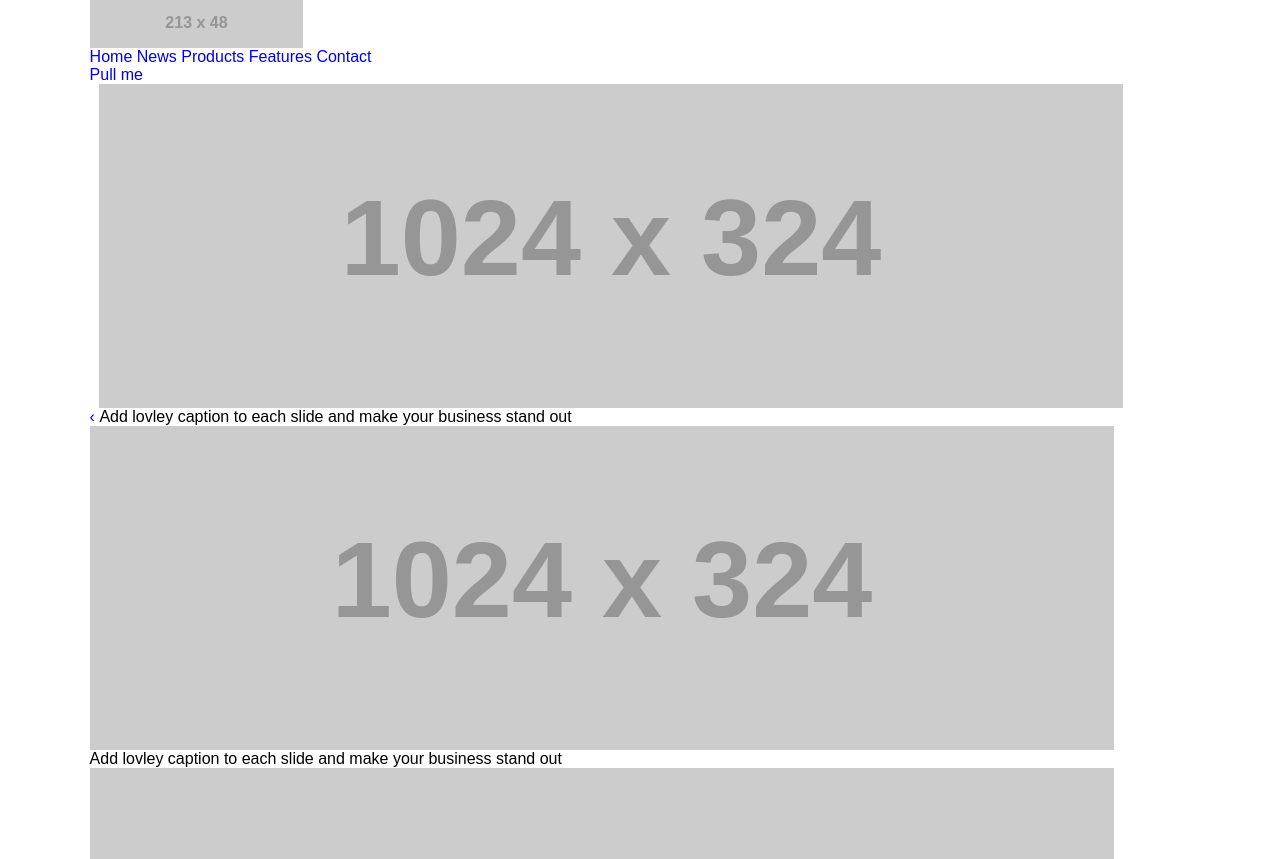
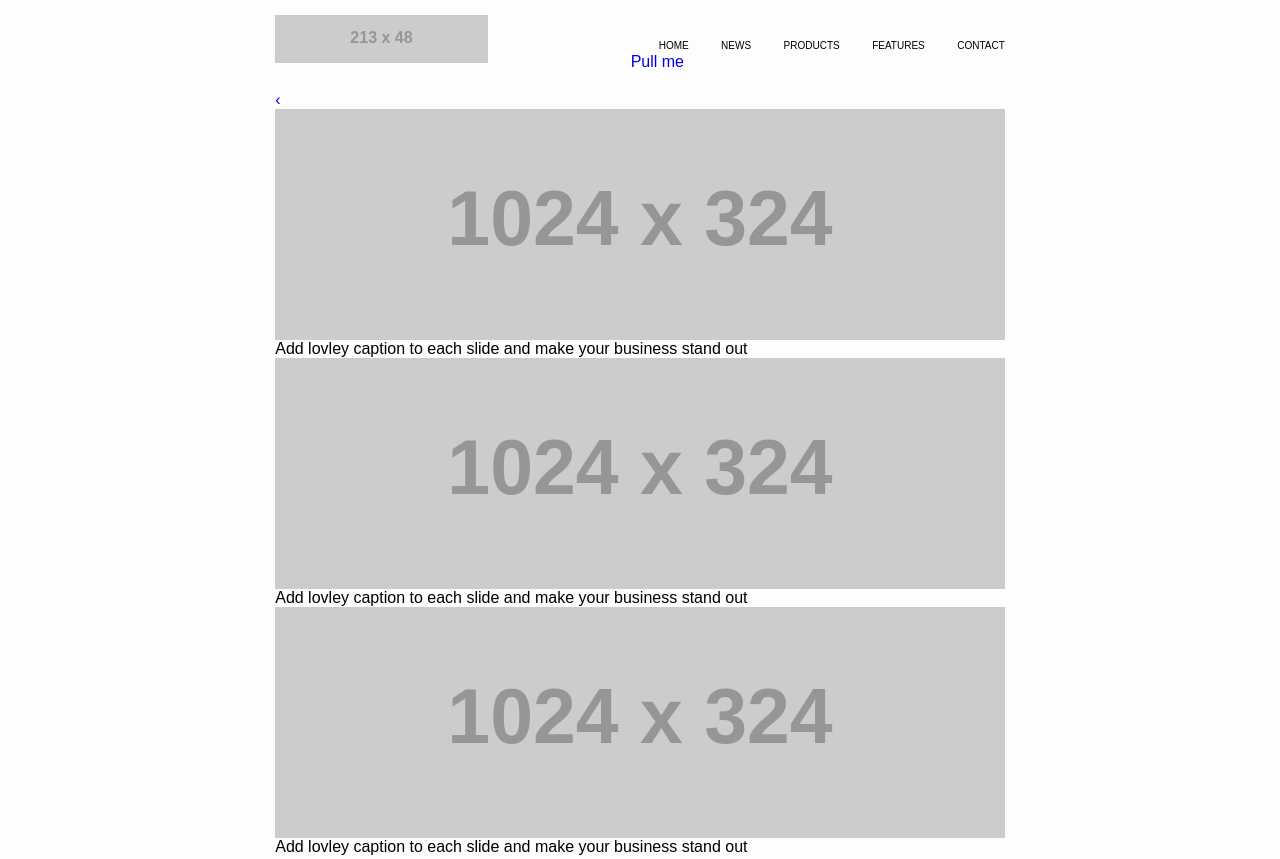
Before and after one commit to dpriyankaprdxn/graphicsumbrella, a plain HTML site: page index.html in a window 1280 px wide. Shown: the top 859 px of the page. Drawn offline with Linux system fonts and the light colour scheme; placeholder pictures from the web are drawn by us.

Commit message:
header css done

```diff
--- a/assets/css/style.css
+++ b/assets/css/style.css
@@ -88,6 +88,10 @@ body {
 }
 
 a {
+  cursor: pointer;
+  -webkit-transition: .5s;
+  -o-transition: .5s;
+  transition: .5s;
   display: inline-block;
   text-decoration: none;
 }
@@ -100,18 +104,47 @@ li {
 /*for wrapper*/
 .wrapper {
   max-width: 1360px;
-  width: 86%;
+  width: 57%;
   margin: 0 auto;
 }
+
+.container { background-color: #fdfdfd; }
 /*=================================
   Header styling starts here
 =================================*/
+.menu {
+  position: relative;
+}
 
+header .wrapper {
+  padding-top: 15px;
+  margin-bottom: 20px;
+  display: flex;
+  justify-content: space-between;
+}
 
+.pullme {
+  position: absolute;
+  top: -14px;
+  right: 0;
+  font-size: 9px;
+  text-transform: uppercase;
+  color: #000;
+}
 
+.pullme .fa{
+  color: #a0c63f;
+  font-size: 14px;
+}
 
+nav { margin-top: 20px; }
 
-
+nav a{
+  padding: 1% 0px 1% 28px;
+  color: #000;
+  font-size: 10px;
+  text-transform: uppercase;
+}
 /*=================================
   Header styling ends here
 =================================*/
@@ -146,6 +179,16 @@ li {
 =================================*/
 
 /*media query starts*/
+
+/*remove hover for below 1024px*/
+@media only screen and (min-width:1024px){
+
+.pullme:hover { color: #a0c63f; }
+
+nav a:hover { color: #a0c63f; }
+
+}
+
 /*media query for 995px starts here*/
 @media only screen and (max-width: 995px) {
 
```
